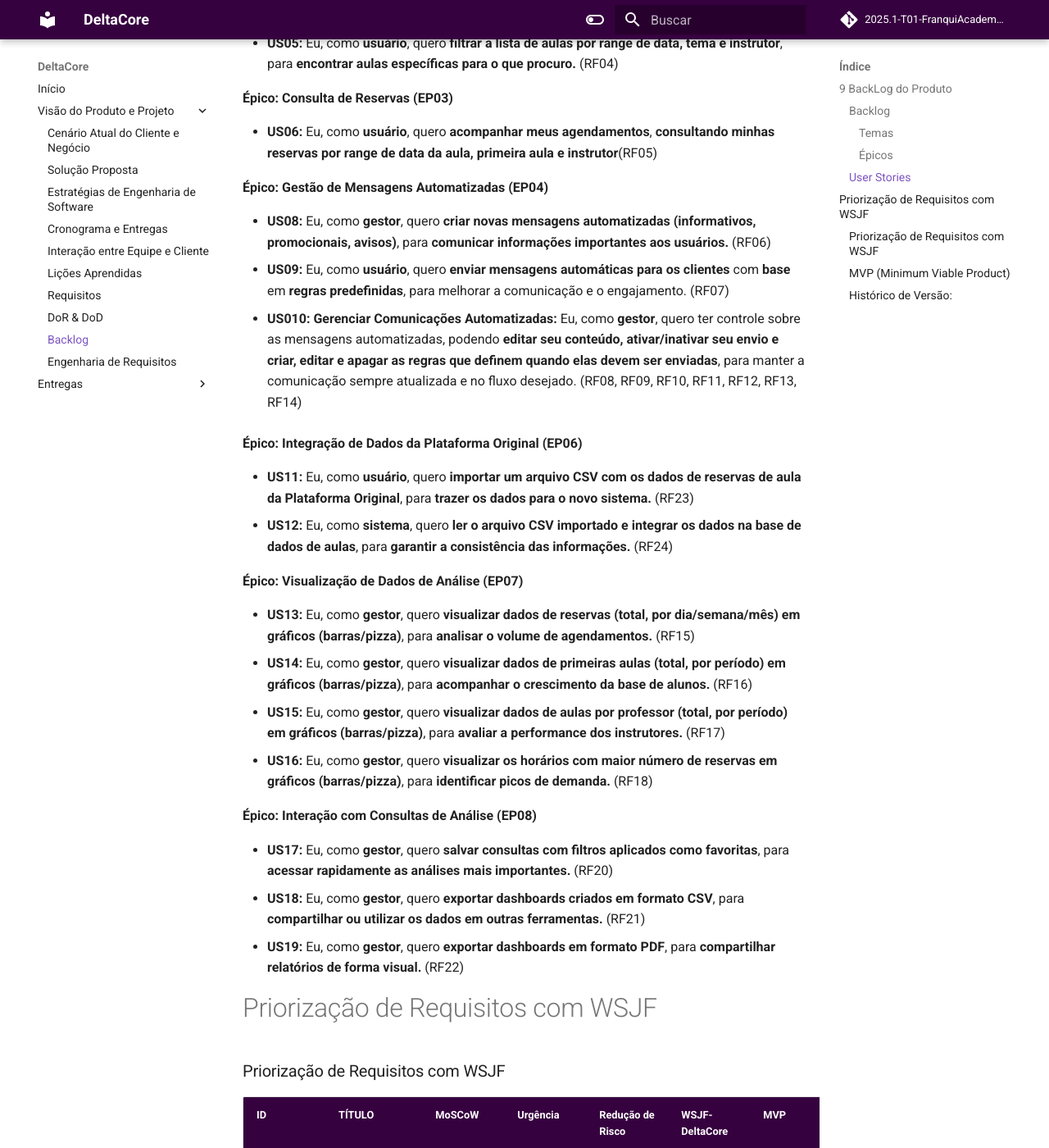
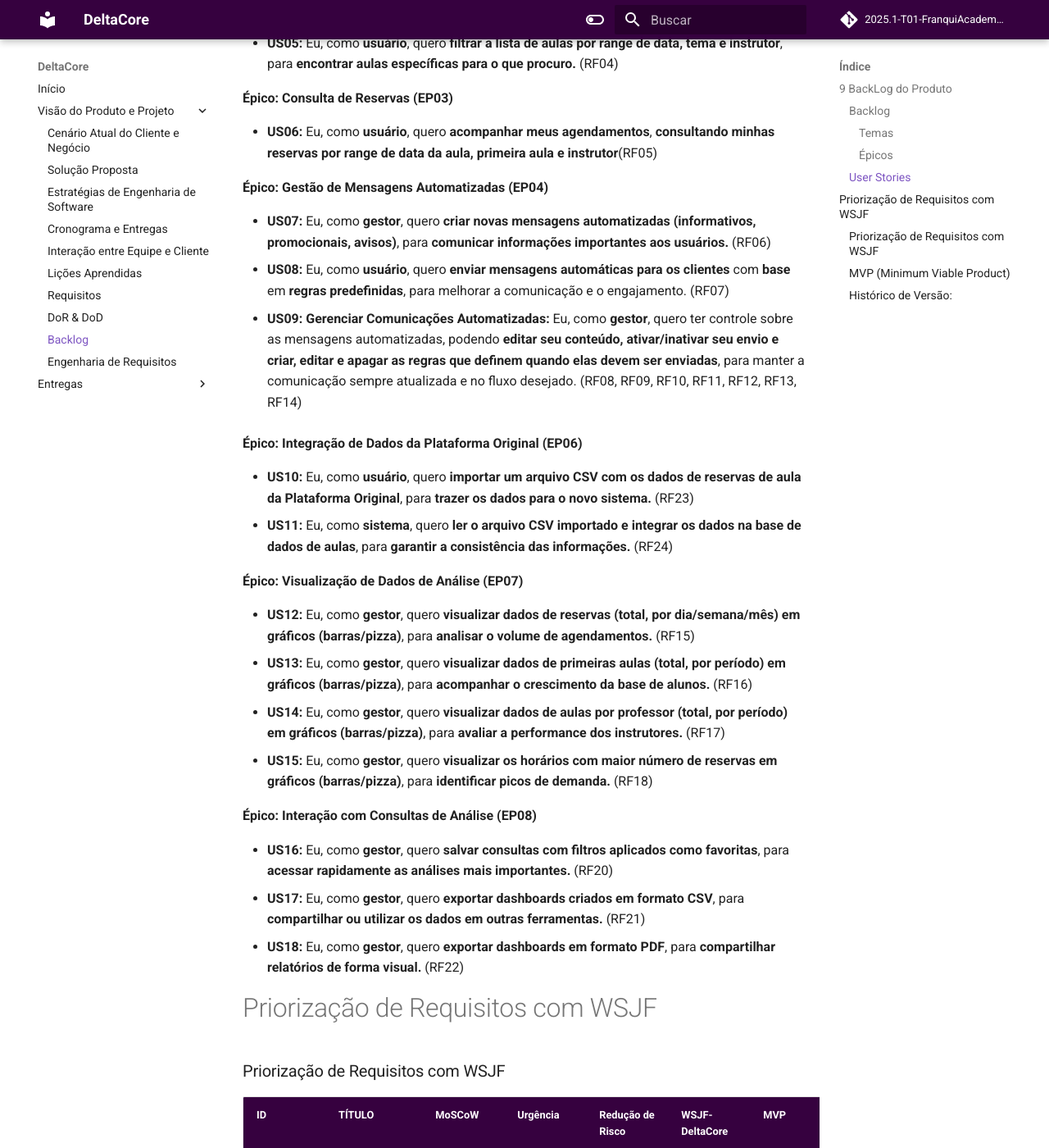
Before and after one commit to mdsreq-fga-unb/2025.1-T01-FranquiAcademia, an MkDocs documentation site: the page built from docs/sections/9-BackLog.md, in a window 1280 px wide and 1400 px high, scrolled down 2878 px. Shown: the whole window at 82% size. Built offline with MkDocs 1.6.1 and Material for MkDocs 9.7.7, drawn with Linux system fonts in a browser that asks for light colours; comment, search, counter and statistics services are not loaded.

Commit message:
fix: changing US's numbers

```diff
--- a/docs/sections/9-BackLog.md
+++ b/docs/sections/9-BackLog.md
@@ -73,10 +73,10 @@ Os **Temas**, por sua vez, funcionam como **agrupamentos de histórias e épicos
 
 **Épico: Gestão de Mensagens Automatizadas (EP04)**
 
-* **US08:** Eu, como **gestor**, quero **criar novas mensagens automatizadas (informativos, promocionais, avisos)**, para **comunicar informações importantes aos usuários.** (RF06)
-* **US09:** Eu, como **usuário**, quero **enviar mensagens automáticas para os clientes** com **base** em **regras predefinidas**, para melhorar a comunicação e o engajamento. (RF07)
+* **US07:** Eu, como **gestor**, quero **criar novas mensagens automatizadas (informativos, promocionais, avisos)**, para **comunicar informações importantes aos usuários.** (RF06)
+* **US08:** Eu, como **usuário**, quero **enviar mensagens automáticas para os clientes** com **base** em **regras predefinidas**, para melhorar a comunicação e o engajamento. (RF07)
 
-* **US010: Gerenciar Comunicações Automatizadas:** Eu, como **gestor**, quero ter controle sobre as mensagens automatizadas, podendo **editar seu conteúdo, ativar/inativar seu envio e criar, editar e apagar as regras que definem quando elas devem ser enviadas**, para manter a comunicação sempre atualizada e no fluxo desejado. (RF08, RF09, RF10, RF11, RF12, RF13, RF14)
+* **US09: Gerenciar Comunicações Automatizadas:** Eu, como **gestor**, quero ter controle sobre as mensagens automatizadas, podendo **editar seu conteúdo, ativar/inativar seu envio e criar, editar e apagar as regras que definem quando elas devem ser enviadas**, para manter a comunicação sempre atualizada e no fluxo desejado. (RF08, RF09, RF10, RF11, RF12, RF13, RF14)
 
 <!--
 * **US10:** Eu, como **gestor**, quero **editar o conteúdo de mensagens automatizadas existentes**, para **manter a comunicação atualizada.** (RF08)
@@ -92,21 +92,21 @@ Os **Temas**, por sua vez, funcionam como **agrupamentos de histórias e épicos
 -->
 **Épico: Integração de Dados da Plataforma Original (EP06)**
 
-* **US11:** Eu, como **usuário**, quero **importar um arquivo CSV com os dados de reservas de aula da Plataforma Original**, para **trazer os dados para o novo sistema.** (RF23)
-* **US12:** Eu, como **sistema**, quero **ler o arquivo CSV importado e integrar os dados na base de dados de aulas**, para **garantir a consistência das informações.** (RF24)
+* **US10:** Eu, como **usuário**, quero **importar um arquivo CSV com os dados de reservas de aula da Plataforma Original**, para **trazer os dados para o novo sistema.** (RF23)
+* **US11:** Eu, como **sistema**, quero **ler o arquivo CSV importado e integrar os dados na base de dados de aulas**, para **garantir a consistência das informações.** (RF24)
 
 **Épico: Visualização de Dados de Análise (EP07)**
 
-* **US13:** Eu, como **gestor**, quero **visualizar dados de reservas (total, por dia/semana/mês) em gráficos (barras/pizza)**, para **analisar o volume de agendamentos.** (RF15)
-* **US14:** Eu, como **gestor**, quero **visualizar dados de primeiras aulas (total, por período) em gráficos (barras/pizza)**, para **acompanhar o crescimento da base de alunos.** (RF16)
-* **US15:** Eu, como **gestor**, quero **visualizar dados de aulas por professor (total, por período) em gráficos (barras/pizza)**, para **avaliar a performance dos instrutores.** (RF17)
-* **US16:** Eu, como **gestor**, quero **visualizar os horários com maior número de reservas em gráficos (barras/pizza)**, para **identificar picos de demanda.** (RF18)
+* **US12:** Eu, como **gestor**, quero **visualizar dados de reservas (total, por dia/semana/mês) em gráficos (barras/pizza)**, para **analisar o volume de agendamentos.** (RF15)
+* **US13:** Eu, como **gestor**, quero **visualizar dados de primeiras aulas (total, por período) em gráficos (barras/pizza)**, para **acompanhar o crescimento da base de alunos.** (RF16)
+* **US14:** Eu, como **gestor**, quero **visualizar dados de aulas por professor (total, por período) em gráficos (barras/pizza)**, para **avaliar a performance dos instrutores.** (RF17)
+* **US15:** Eu, como **gestor**, quero **visualizar os horários com maior número de reservas em gráficos (barras/pizza)**, para **identificar picos de demanda.** (RF18)
 
 **Épico: Interação com Consultas de Análise (EP08)**
 
-* **US17:** Eu, como **gestor**, quero **salvar consultas com filtros aplicados como favoritas**, para **acessar rapidamente as análises mais importantes.** (RF20)
-* **US18:** Eu, como **gestor**, quero **exportar dashboards criados em formato CSV**, para **compartilhar ou utilizar os dados em outras ferramentas.** (RF21)
-* **US19:** Eu, como **gestor**, quero **exportar dashboards em formato PDF**, para **compartilhar relatórios de forma visual.** (RF22)
+* **US16:** Eu, como **gestor**, quero **salvar consultas com filtros aplicados como favoritas**, para **acessar rapidamente as análises mais importantes.** (RF20)
+* **US17:** Eu, como **gestor**, quero **exportar dashboards criados em formato CSV**, para **compartilhar ou utilizar os dados em outras ferramentas.** (RF21)
+* **US18:** Eu, como **gestor**, quero **exportar dashboards em formato PDF**, para **compartilhar relatórios de forma visual.** (RF22)
 
 
 
```
